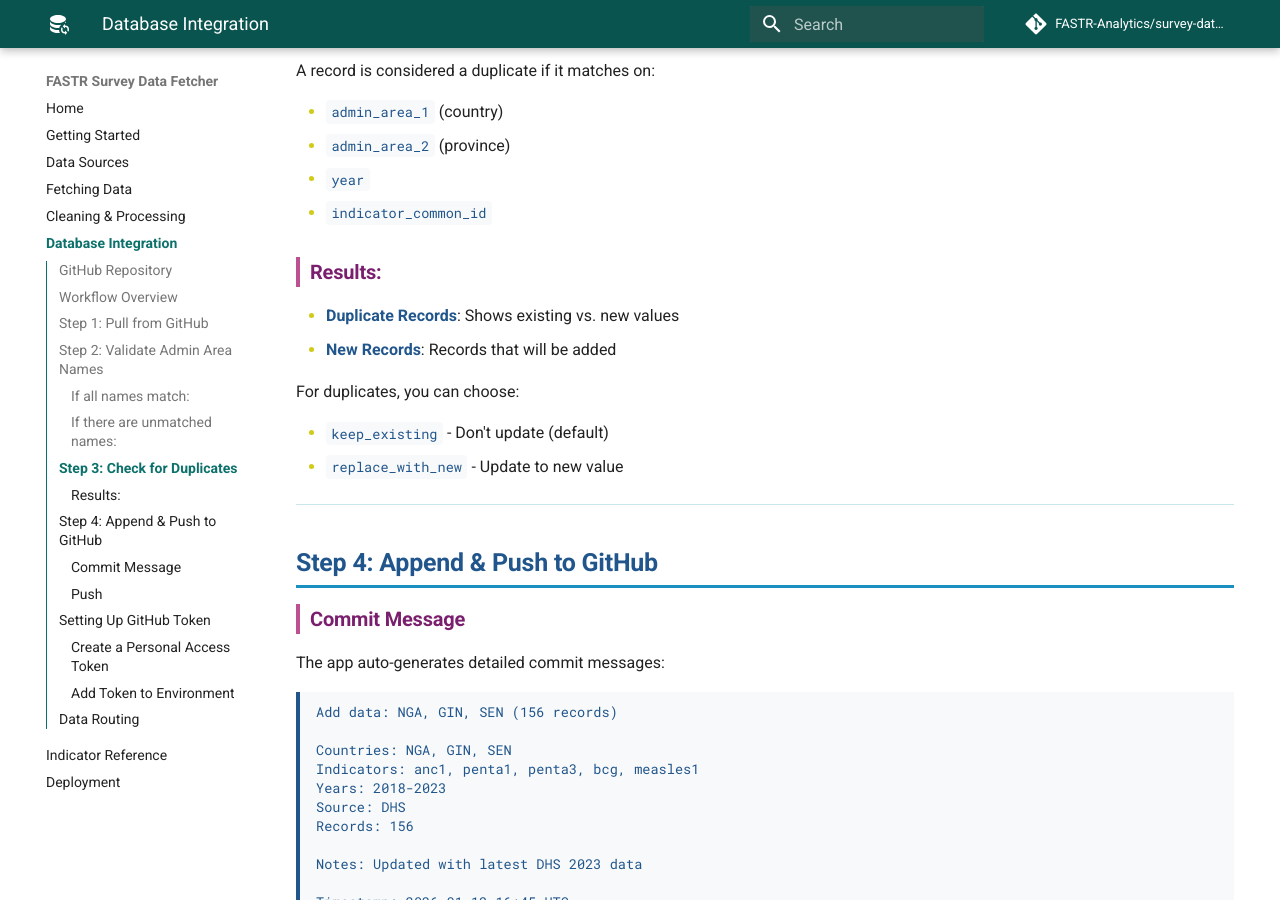
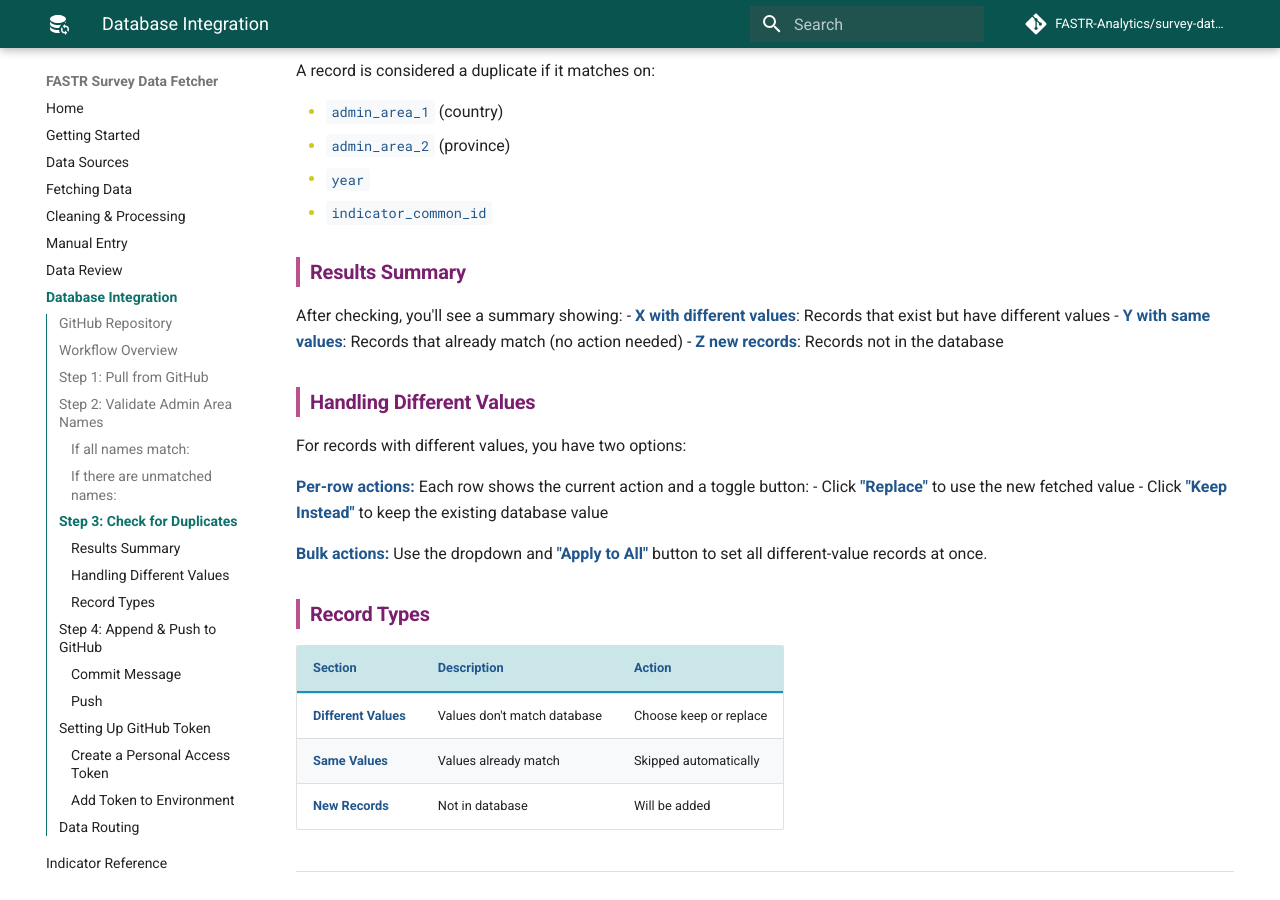
Before and after one commit to FASTR-Analytics/survey-data-fetcher, an MkDocs documentation site: the page built from docs/database-integration.md, in a window 1280 px wide and 900 px high, scrolled down 2021 px. Built offline with MkDocs 1.6.1 and Material for MkDocs 9.7.7, drawn with Linux system fonts in a browser that asks for light colours; comment, search, counter and statistics services are not loaded; some of the changed text lies outside the part shown.

Commit message:
Add Manual Entry, Data Review tabs; improve duplicate handling
New features:
- Manual Entry tab with category-based indicator selection
- Data Review tab for visual comparison (database vs new data)
- Per-row action buttons for duplicate handling (replace/keep)
- National vs subnational visual distinction in plots

Removed:
- Visualization tab (functionality moved to Data Review)

Fixed:
- Indicator code mismatches (PT/DP for Penta, VACC/VACS for Polio, etc.)

Documentation:
- Added manual-entry.md and data-review.md
- Updated database-integration.md with new duplicate UI
- Updated copyright to World Bank/GFF/FASTR
- Added LICENSE file

Co-Authored-By: Claude Opus 4.5 <noreply@anthropic.com>

```diff
--- a/docs/database-integration.md
+++ b/docs/database-integration.md
@@ -89,15 +89,32 @@ A record is considered a duplicate if it matches on:
 - `year`
 - `indicator_common_id`
 
-### Results:
+### Results Summary
 
-- **Duplicate Records**: Shows existing vs. new values
-- **New Records**: Records that will be added
+After checking, you'll see a summary showing:
+- **X with different values**: Records that exist but have different values
+- **Y with same values**: Records that already match (no action needed)
+- **Z new records**: Records not in the database
 
-For duplicates, you can choose:
+### Handling Different Values
 
-- `keep_existing` - Don't update (default)
-- `replace_with_new` - Update to new value
+For records with different values, you have two options:
+
+**Per-row actions:**
+Each row shows the current action and a toggle button:
+- Click **"Replace"** to use the new fetched value
+- Click **"Keep Instead"** to keep the existing database value
+
+**Bulk actions:**
+Use the dropdown and **"Apply to All"** button to set all different-value records at once.
+
+### Record Types
+
+| Section | Description | Action |
+|---------|-------------|--------|
+| **Different Values** | Values don't match database | Choose keep or replace |
+| **Same Values** | Values already match | Skipped automatically |
+| **New Records** | Not in database | Will be added |
 
 ---
 
--- a/mkdocs.yml
+++ b/mkdocs.yml
@@ -5,8 +5,8 @@ repo_url: https://github.com/FASTR-Analytics/survey-data-fetcher
 repo_name: FASTR-Analytics/survey-data-fetcher
 
 copyright: >
-  Copyright &copy; 2024-2026 Claire Boulange / FASTR Analytics.
-  Licensed under Apache 2.0.
+  Copyright &copy; 2025 The World Bank, Global Financing Facility for Women,
+  Children and Adolescents (GFF), FASTR Initiative. All rights reserved.
 
 extra:
   social:
@@ -34,6 +34,8 @@ nav:
   - Data Sources: data-sources.md
   - Fetching Data: fetching-data.md
   - Cleaning & Processing: cleaning-processing.md
+  - Manual Entry: manual-entry.md
+  - Data Review: data-review.md
   - Database Integration: database-integration.md
   - Indicator Reference: indicators.md
   - Deployment: deployment.md
```
Also changed, not shown: README.md (+14 -6 lines), docs/data-review.md (added, +94 -0 lines), docs/index.md (+7 -4 lines), docs/manual-entry.md (added, +95 -0 lines), 4 other files.
